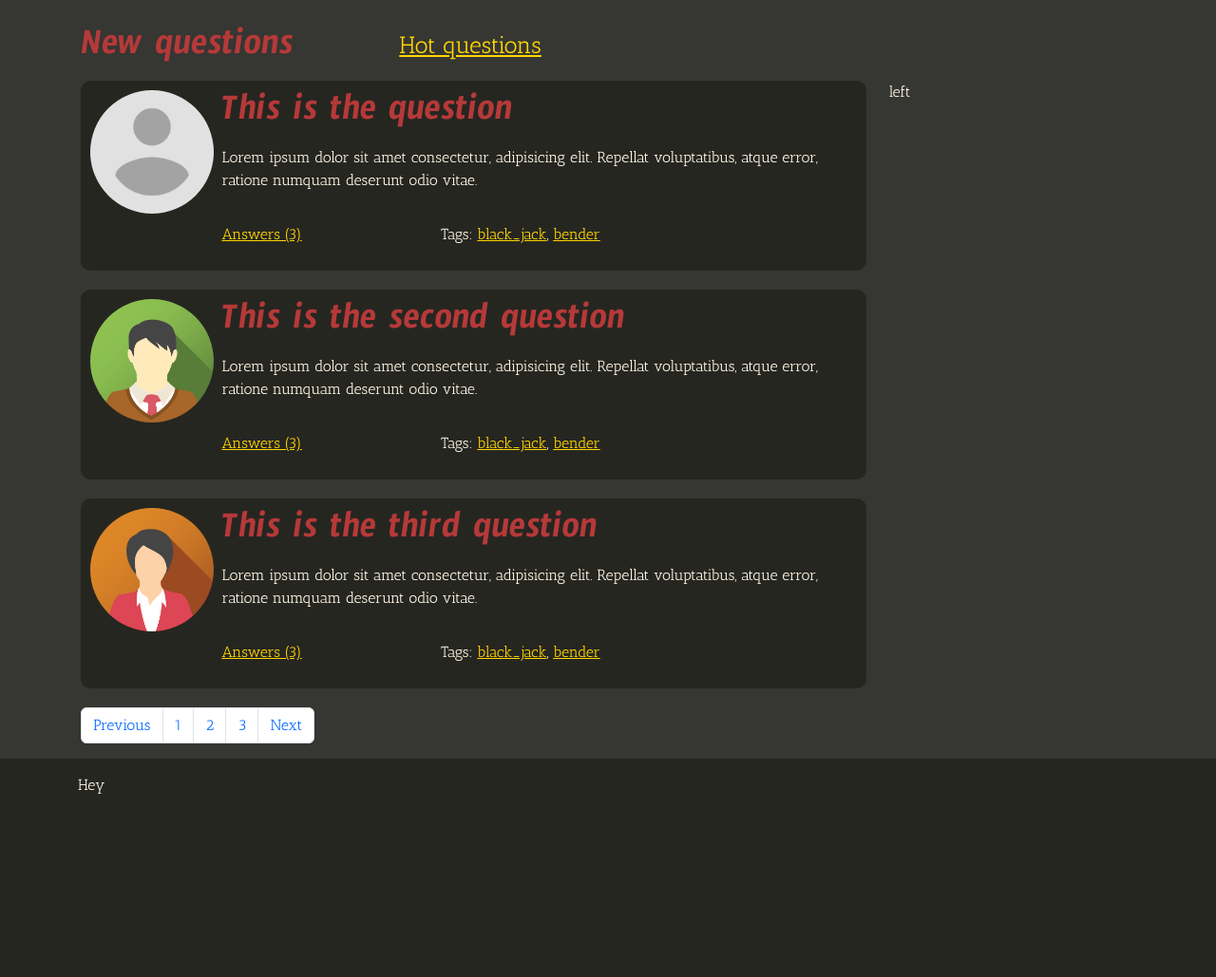
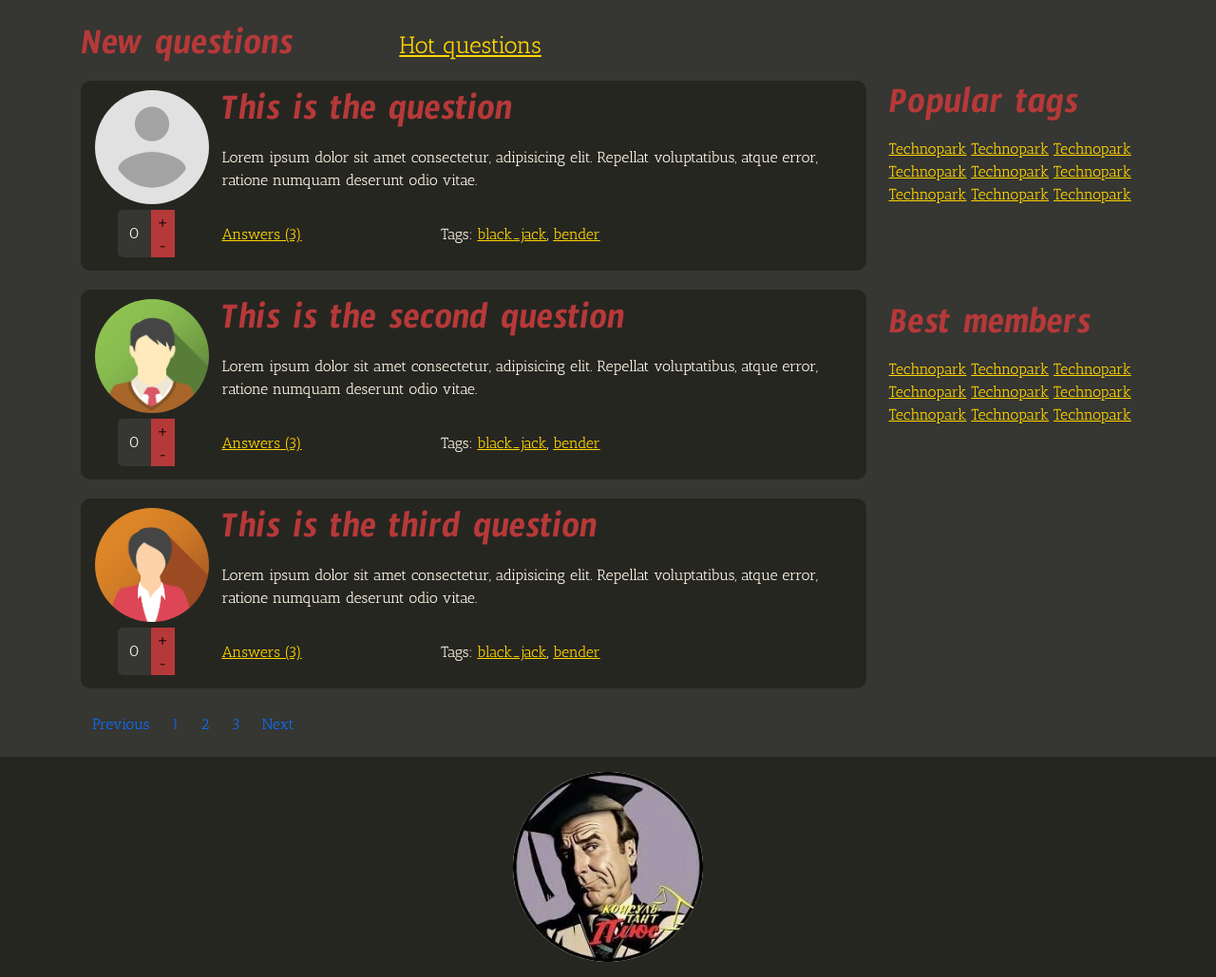
Before and after one commit to Jarozin/Technopark_Web, a Python web app: template template/index.html in a window 1280 px wide. Shown: the part 90-1119 px from the top of the page at 95% size. Before the commit the page ends 926 px from the top, so only its background shows below. Run offline with Jinja, Linux system fonts and the light colour scheme; the template is opened without the code that fills it, so the values that code supplies are empty.

Commit message:
finish main page v1

```diff
--- a/static/css/my.css
+++ b/static/css/main_page.css
@@ -96,8 +96,9 @@ a.logo:hover {
 }
 
 .question-avatar {
-    width: 130px;
-    height: 130px;
+    width: 120px;
+    height: 120px;
+    margin-left: 5px;
 }
 
 .question-avatar > img
@@ -139,3 +140,51 @@ a.question-header:hover {
     margin-left: 100px;
     font-size: 25px;
 }
+a.page-link {
+    background-color:#363632;
+    border: 0px;
+}
+
+.like-field {
+    background-color: #363632;
+    margin-left: 25%;
+    margin-top: 5%;
+    margin-bottom: 5%;
+    border-radius: 10%;
+    width: 60px;
+    height: auto;
+    display: flex;
+    flex-direction: row;
+}
+
+.like-counter {
+    float: left;
+    text-align: center;
+    margin: auto;
+}
+
+.like-buttons {
+    display: flex;
+    flex-direction: column;
+}
+
+.like-buttons button {
+    height: 25px;
+    width: auto;
+    background-color: #B63939;
+    border: 0px;
+}
+
+.best-members {
+    margin-top: 100px;
+}
+
+.logo-bubble {
+    display: block;
+    margin-left: auto;
+    margin-right: auto;
+    width: 50%;
+    height: 200px;
+    width: auto;
+    border-radius: 50%;
+}
--- a/template/index.html
+++ b/template/index.html
@@ -64,7 +64,7 @@
 
 
     <!-- Custom styles for this template -->
-    <link href="../static/css/my.css" rel="stylesheet">
+    <link href="../static/css/main_page.css" rel="stylesheet">
   </head>
   <body class="d-flex flex-column h-100">
 
@@ -99,7 +99,16 @@
                 <div class="row">
                     <div class="col-2">
                         <div class="question-avatar">
-                            <img src="../static/img/avatar1.png" alt="avatar">
+                            <img src="../static/img/avatar1.png" class="avatar-image" alt="avatar">
+                        </div>
+                        <div class="like-field">
+                          <div class="like-counter">
+                            0
+                          </div>
+                          <div class="like-buttons">
+                            <button class="add-like">+</button>
+                            <button class="sub-like">-</button>
+                          </div>
                         </div>
                     </div>
                     <div class="col-10">
@@ -122,6 +131,15 @@
                         <div class="question-avatar">
                             <img src="../static/img/avatar2.png" alt="avatar">
                         </div>
+                        <div class="like-field">
+                          <div class="like-counter">
+                            0
+                          </div>
+                          <div class="like-buttons">
+                            <button class="add-like">+</button>
+                            <button class="sub-like">-</button>
+                          </div>
+                        </div>
                     </div>
                     <div class="col-10">
                         <h2><a class="question-header header" href="#">This is the second question</a></h2>
@@ -143,6 +161,15 @@
                         <div class="question-avatar">
                             <img src="../static/img/avatar3.png" alt="avatar">
                         </div>
+                        <div class="like-field">
+                          <div class="like-counter">
+                            0
+                          </div>
+                          <div class="like-buttons">
+                            <button class="add-like">+</button>
+                            <button class="sub-like">-</button>
+                          </div>
+                        </div>
                     </div>
                     <div class="col-10">
                         <h2><a class="question-header header" href="#">This is the third question</a></h2>
@@ -159,7 +186,36 @@
                 </div>
             </div>
         </div>
-        <div class="col-3">left</div>
+        <div class="col-3">
+          <div class="popular-tags">
+            <div class="header">Popular tags</div>
+            <div class="tags">
+              <a href="#">Technopark</a>
+              <a href="#">Technopark</a>
+              <a href="#">Technopark</a>
+              <a href="#">Technopark</a>
+              <a href="#">Technopark</a>
+              <a href="#">Technopark</a>
+              <a href="#">Technopark</a>
+              <a href="#">Technopark</a>
+              <a href="#">Technopark</a>
+            </div>
+          </div>
+          <div class="best-members">
+            <div class="header">Best members</div>
+            <div class="tags">
+              <a href="#">Technopark</a>
+              <a href="#">Technopark</a>
+              <a href="#">Technopark</a>
+              <a href="#">Technopark</a>
+              <a href="#">Technopark</a>
+              <a href="#">Technopark</a>
+              <a href="#">Technopark</a>
+              <a href="#">Technopark</a>
+              <a href="#">Technopark</a>
+            </div>
+          </div>
+        </div>
     </div>
     <div>
         <nav aria-label="Page navigation example">
@@ -177,7 +233,9 @@
 
 <footer class="footer mt-auto py-3">
   <div class="container">
-    <span class="footer-text">Hey</span>
+    <div>
+      <img src="../static/img/logo_bubble.jpg" class="logo-bubble">
+    </div>
   </div>
 </footer>
 
```
Also changed, not shown: static/img/logo_bubble.jpg (added).
